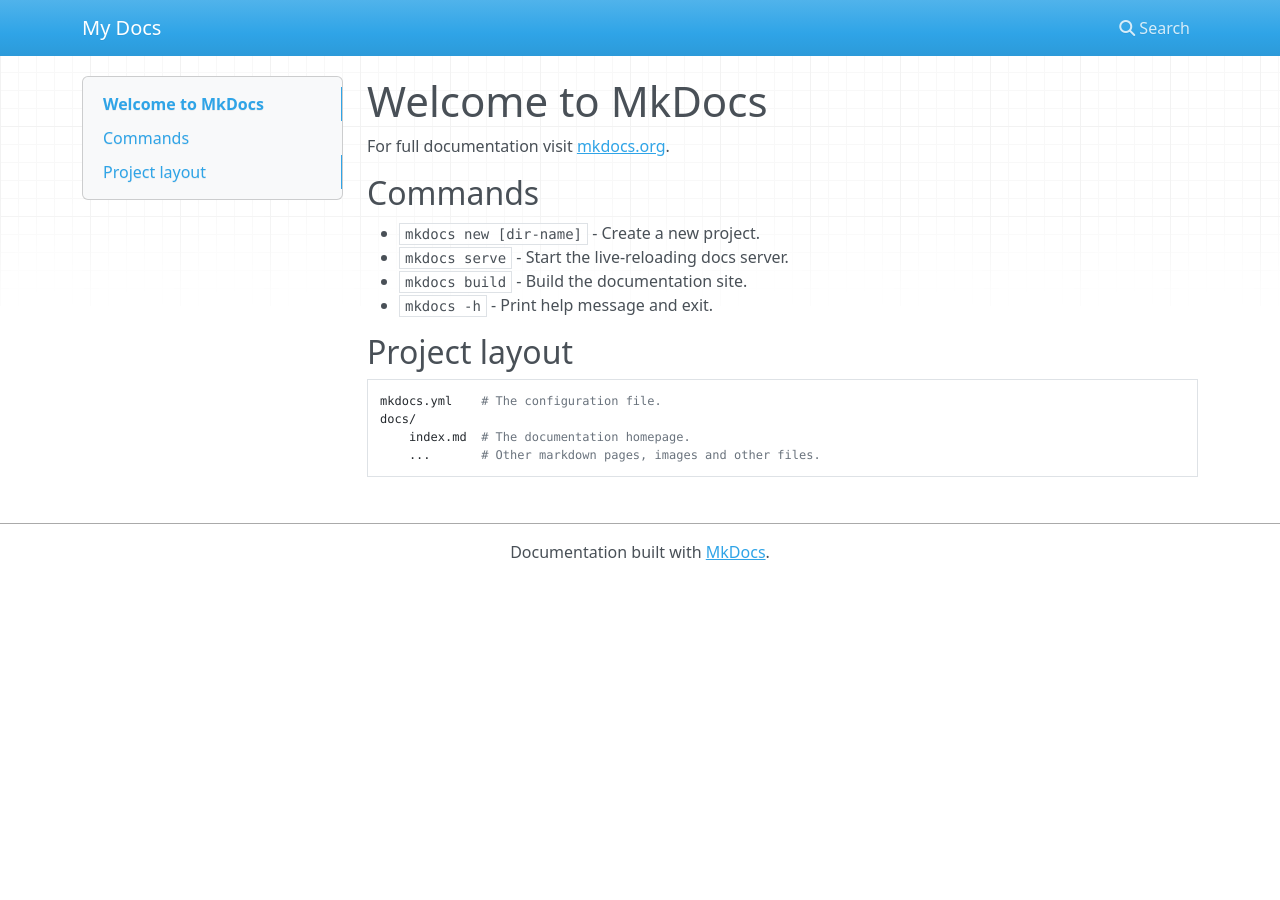
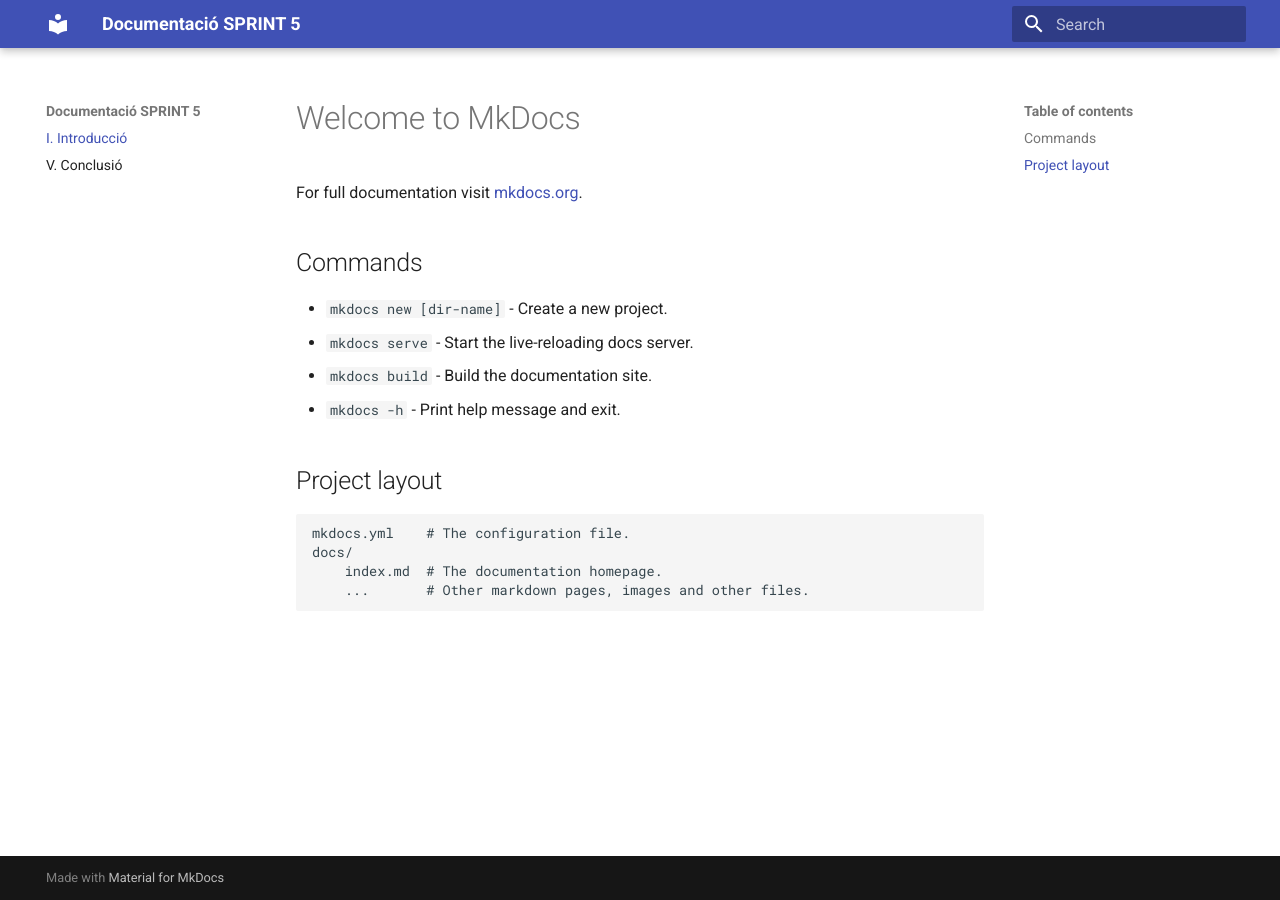
Before and after one commit to MikeyN-ai/daw-act503, an MkDocs documentation site: the page built from docs/index.md, in a window 1280 px wide. Built offline with MkDocs 1.6.1 and Material for MkDocs 9.7.7, drawn with Linux system fonts in a browser that asks for light colours; nearby versions of some CDN libraries.

Commit message:
Conclusio: afegir apartat

```diff
--- a/mkdocs.yml
+++ b/mkdocs.yml
@@ -1 +1,7 @@
-site_name: My Docs
+site_name: Documentació SPRINT 5
+
+theme:
+  name: material
+nav:
+  - I. Introducció: index.md
+  - V. Conclusió: Conclusio/Conclusio.md
```
Also changed, not shown: docs/Conclusio/Conclusio.md (added, +7 -0 lines).
